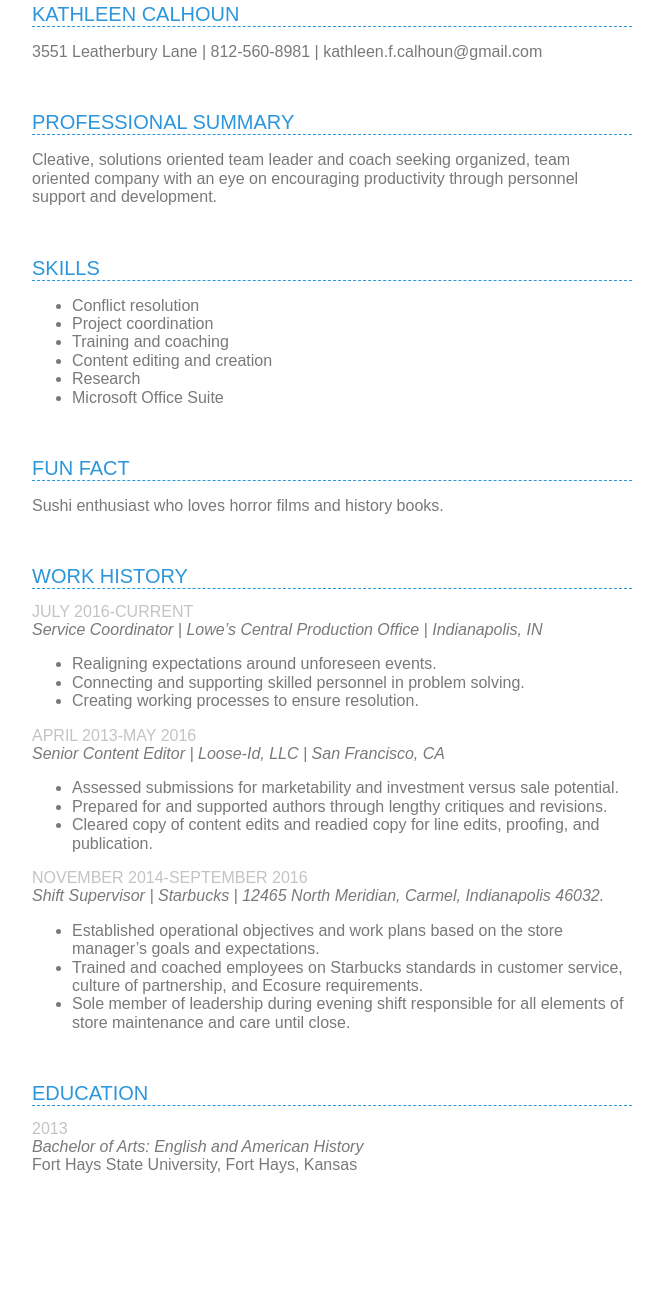
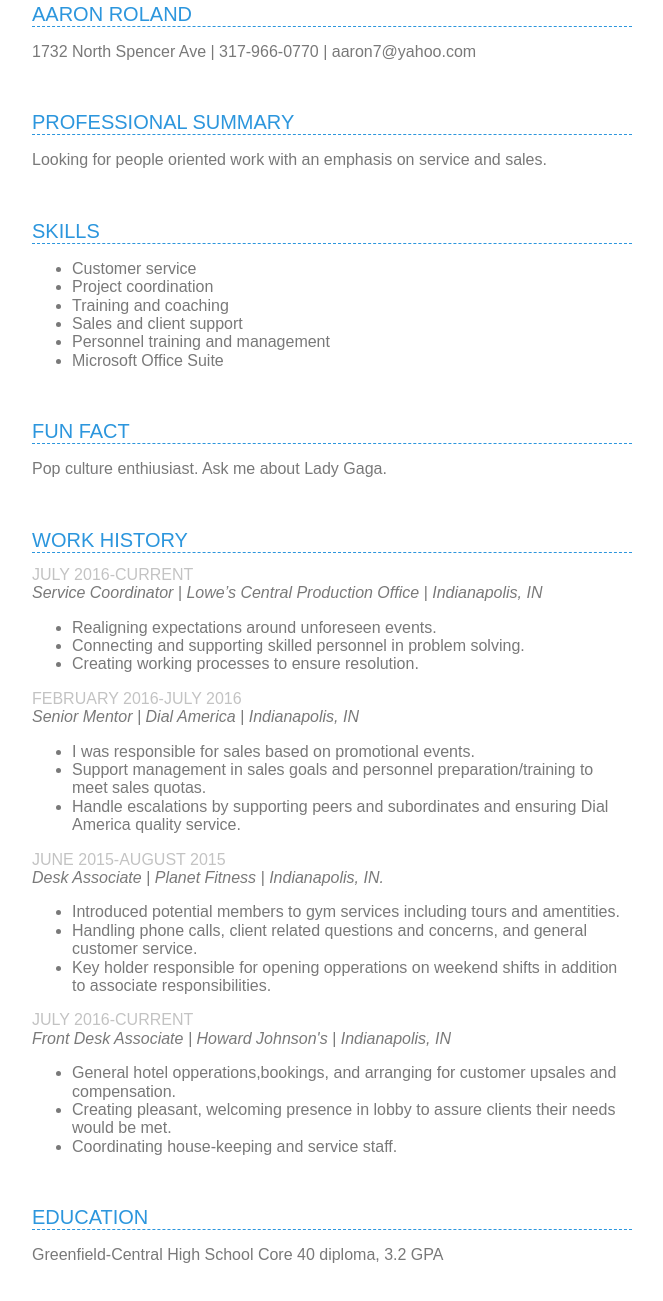
Before and after one commit to Zxmbie/aaron-resume, a plain HTML site: page index.html in a window 1280 px wide. Shown: the part 47-1348 px from the top of the page, without its empty margins (308-971 px from the left). Before the commit the page ends 1272 px from the top, so only its background shows below. Drawn offline with nearby package versions, Linux system fonts and the light colour scheme.

Commit message:
Copied over from other one.

```diff
--- a/index.html
+++ b/index.html
@@ -6,13 +6,13 @@
   <meta http-equiv="X-UA-Compatible" content="ie=edge">
   <link rel="stylesheet" type="text/css" href="https://necolas.github.io/normalize.css/7.0.0/normalize.css">
   <link rel="stylesheet" type="text/css" href="style.css">
-  <title>Kathleen Calhoun: Resume</title>
+  <title>Aaron Roland: Resume</title>
 </head>
 <body>
   <section>
-    <h1>Kathleen Calhoun</h1>
+    <h1>Aaron Roland</h1>
     <p>
-      3551 Leatherbury Lane | 812-560-8981 | kathleen.f.calhoun@gmail.com
+      1732 North Spencer Ave | 317-966-0770 | aaron7@yahoo.com
     </p>
   </section>
   <section>
@@ -20,7 +20,7 @@
       <h1>Professional Summary</h1>
     </header>
     <p>
-      Cleative, solutions oriented team leader and coach seeking organized, team oriented company with an eye on encouraging productivity through personnel support and development.
+     Looking for people oriented work with an emphasis on service and sales.
     </p>
   </section>
   <section>
@@ -28,11 +28,11 @@
       <h1>Skills</h1>
     </header>
       <ul>
-        <li>Conflict resolution</li>
+        <li>Customer service</li>
         <li>Project coordination</li>
         <li>Training and coaching</li>
-        <li>Content editing and creation</li>
-        <li>Research</li>
+        <li>Sales and client support</li>
+        <li>Personnel training and management</li>
         <li>Microsoft Office Suite</li>
       </ul>
   </section>
@@ -40,7 +40,7 @@
     <header>
       <h1>Fun Fact</h1>
     </header>
-    <p>Sushi enthusiast who loves horror films and history books.</p>
+    <p>Pop culture enthiusiast. Ask me about Lady Gaga.</p>
   </section>
   <section>
     <header>
@@ -55,29 +55,33 @@
         <li>Creating working processes to ensure resolution.</li>
     </article>
     <article>
-      <header class="date">APRIL 2013-MAY 2016</header>
-      <em>Senior Content Editor | Loose-Id, LLC | San Francisco, CA</em>
+      <header class="date">FEBRUARY 2016-JULY 2016</header>
+      <em>Senior Mentor | Dial America | Indianapolis, IN</em>
       <ul>
-        <li>Assessed submissions for marketability and investment versus sale potential.</li>
-        <li>Prepared for and supported authors through lengthy critiques and revisions.</li>
-        <li>Cleared copy of content edits and readied copy for line edits, proofing, and publication.</li>
+        <li>I was responsible for sales based on promotional events.</li>
+        <li>Support management in sales goals and personnel preparation/training to meet sales quotas.</li>
+        <li>Handle escalations by supporting peers and subordinates and ensuring Dial America quality service.</li>
     </article>
     <article>
-      <header class="date">NOVEMBER 2014-SEPTEMBER 2016</header>
-      <em>Shift Supervisor | Starbucks | 12465 North Meridian, Carmel, Indianapolis 46032.</em>
+      <header class="date">JUNE 2015-AUGUST 2015</header>
+      <em>Desk Associate | Planet Fitness | Indianapolis, IN.</em>
       <ul>
-        <li>Established operational objectives and work plans based on the store manager’s goals and expectations.</li>
-        <li>Trained and coached employees on Starbucks standards in customer service, culture of partnership, and Ecosure requirements.</li>
-        <li>Sole member of leadership during evening shift responsible for all elements of store maintenance and care until close.</li>
+        <li>Introduced potential members to gym services including tours and amentities.</li>
+        <li>Handling phone calls, client related questions and concerns, and general customer service.</li>
+        <li>Key holder responsible for opening opperations on weekend shifts in addition to associate responsibilities.</li>
+    </article>
+    <article>
+      <header class="date">JULY 2016-CURRENT</header>
+      <em>Front Desk Associate | Howard Johnson's | Indianapolis, IN</em>
+      <ul>
+        <li>General hotel opperations,bookings, and arranging for customer upsales and compensation.</li>
+        <li>Creating pleasant, welcoming presence in lobby to assure clients their needs would be met.</li>
+        <li>Coordinating house-keeping and service staff.</li>
     </article>
   </section>
-  <section id="education">
-    <header>
       <h1>Education</h1>
     </header>
-    <header class="date">2013</header>
-    <em>Bachelor of Arts: English and American History</em>
-    <p>Fort Hays State University, Fort Hays, Kansas</p>
+    <p>Greenfield-Central High School Core 40 diploma, 3.2 GPA</p>
   </section>
 </body>
 </html>
```
